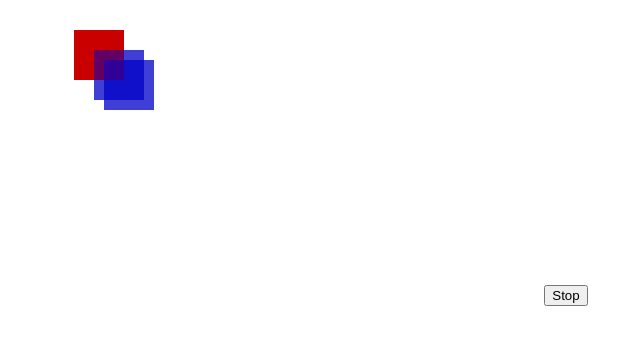
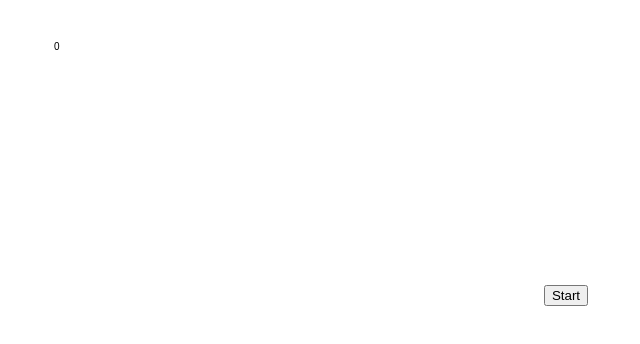
Before and after one commit to thomqq/tqpomo, a React (Create React App) app: page / in a window 1280 px wide. Shown: the top 344 px of the page, without its empty margins (324-964 px from the left). Built offline with nearby package versions, Linux system fonts and the light colour scheme.

Commit message:
changed rect amin to show counter

```diff
--- a/src/TimerCanvas.tsx
+++ b/src/TimerCanvas.tsx
@@ -15,18 +15,20 @@ const TimerCanvas = ({ width, height }: TimerCanvasProps) => {
     const canvasRef = useRef<HTMLCanvasElement>(null);
 
     //add state for position
-    const [position, setPosition] = React.useState<position>({x: 30, y: 30});
     const [loading, setLoading] = React.useState<boolean>(false);
-    //const [running, setRunning] = React.useState<boolean>(false);
+    const [currTime, setTime] = React.useState<number>(Date.now());
 
     //to hold reference to animation frame with doesn't trigger rerender
     const animRef = useRef<number>(0);
     const running = useRef<boolean>(false);
+    const prevTime = useRef<number>(Date.now());
 
-    const anim = () => {
+    const anim = (time : number) => {
         console.log( "RR: " + running + " LL: " + loading + "animRef: " + animRef);
-        if(  running.current ) {
-            setPosition( prevPosition => ({x: prevPosition.x + 1, y: prevPosition.y + 1}));
+        if (running.current) {
+            setTime(Date.now());
+        } else {
+            prevTime.current = Date.now();
         }
         animRef.current =  requestAnimationFrame(anim);
     }
@@ -46,15 +48,11 @@ const TimerCanvas = ({ width, height }: TimerCanvasProps) => {
         if (canvas) {
             const ctx = canvas.getContext('2d');
             if (ctx) {
-                ctx.fillStyle = 'rgb(200,0,0)';
-                ctx.fillRect(position.x, position.y, 50, 50);
-                ctx.fillStyle = 'rgba(0, 0, 200, 0.5)';
-                ctx.fillRect(position.x + 20, position.y + 20, 50, 50);
-                ctx.fillStyle = 'rgba(0, 0, 200, 0.5)';
-                ctx.fillRect(position.x + 30, position.y + 30, 50, 50);
+                ctx.clearRect(0, 0, canvas.width, canvas.height);
+                ctx.fillText( Math.round((currTime - prevTime.current) / 1000 ).toString(), 10, 50);
             }
         }
-    }, [position])
+    }, [currTime])
 
     return ( <>
         <canvas ref={canvasRef} width={width} height={height} />
@@ -64,7 +62,7 @@ const TimerCanvas = ({ width, height }: TimerCanvasProps) => {
                 running.current = !running.current;
             }
         }>
-            {running ? 'Stop' : 'Start'}
+            {running.current ? "Stop" : "Start"}
         </button>
     </>);
 };
```
